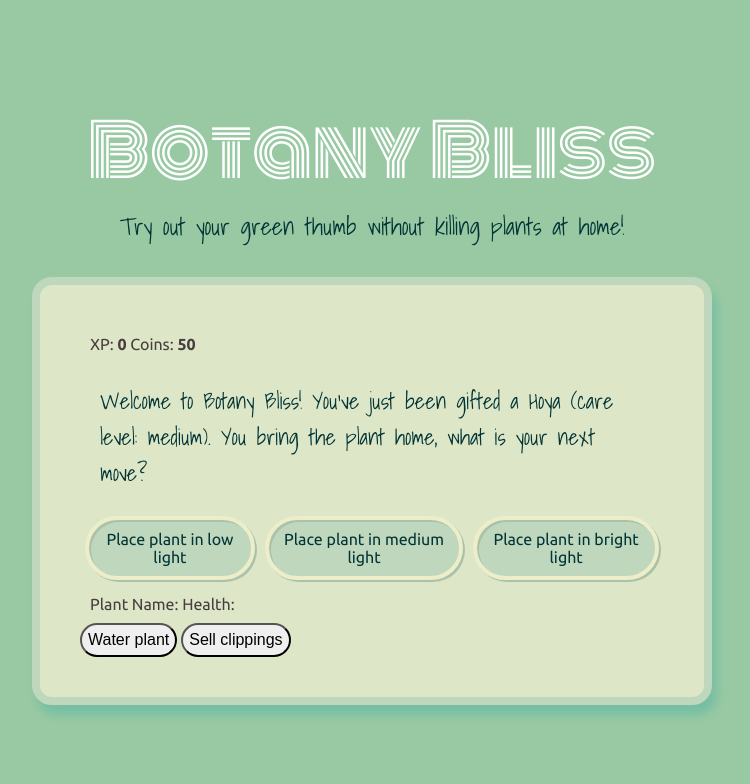
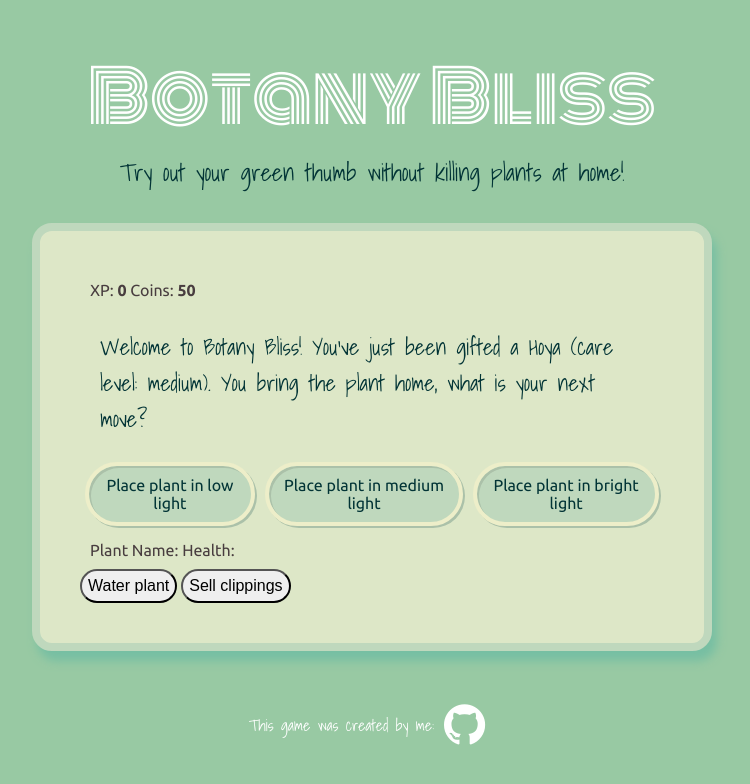
Before and after one commit to ChristinaBohn/botany-game, a plain HTML site: page index.html in a window 1280 px wide. Shown: the whole page, without its empty margins (268-1018 px from the left). Drawn offline with Linux system fonts and the light colour scheme.

Commit message:
Added github link to page footer

```diff
--- a/assets/styles.css
+++ b/assets/styles.css
@@ -91,3 +91,29 @@ h1 {
 #text {
     padding: 20px;
 }
+
+/* Github Icon */
+footer {
+    display: flex;
+    justify-content: center;
+    padding-top: 40px;
+}
+
+footer p {
+    font-family: "Shadows Into Light";
+    color: white;
+}
+
+footer i {
+    padding: 10px;
+    transition: 0.5s;
+}
+
+footer i:hover {
+    transform:scale(1.35);
+}
+
+#gh-link {
+    display: flex;
+    align-items: center;
+}
--- a/index.html
+++ b/index.html
@@ -10,6 +10,8 @@
         <link rel="preconnect" href="https://fonts.googleapis.com">
         <link rel="preconnect" href="https://fonts.gstatic.com" crossorigin>
         <link href="https://fonts.googleapis.com/css2?family=Monoton&family=Shadows+Into+Light&family=Ubuntu:ital,wght@0,300;0,400;0,500;0,700;1,300;1,400;1,500;1,700&family=Varela+Round&display=swap" rel="stylesheet">
+        <!-- Github Icon -->
+        <link rel="stylesheet" href="https://cdnjs.cloudflare.com/ajax/libs/font-awesome/4.7.0/css/font-awesome.min.css">
     </head>
 
     <body>
@@ -62,6 +64,14 @@
             </div>
         </div>
 
+        <!-- Github Link -->
+        <footer>
+            <div id="gh-link">
+                <p>This game was created by me:</p>
+                <a href="https://github.com/ChristinaBohn" target="_blank"><i class="fa fa-github" style="font-size:48px;color:white"></i></a>
+            </div>
+        </footer>
+
     <script src="./assets/script.js"></script>
     </body>
 </hmtl>
```
